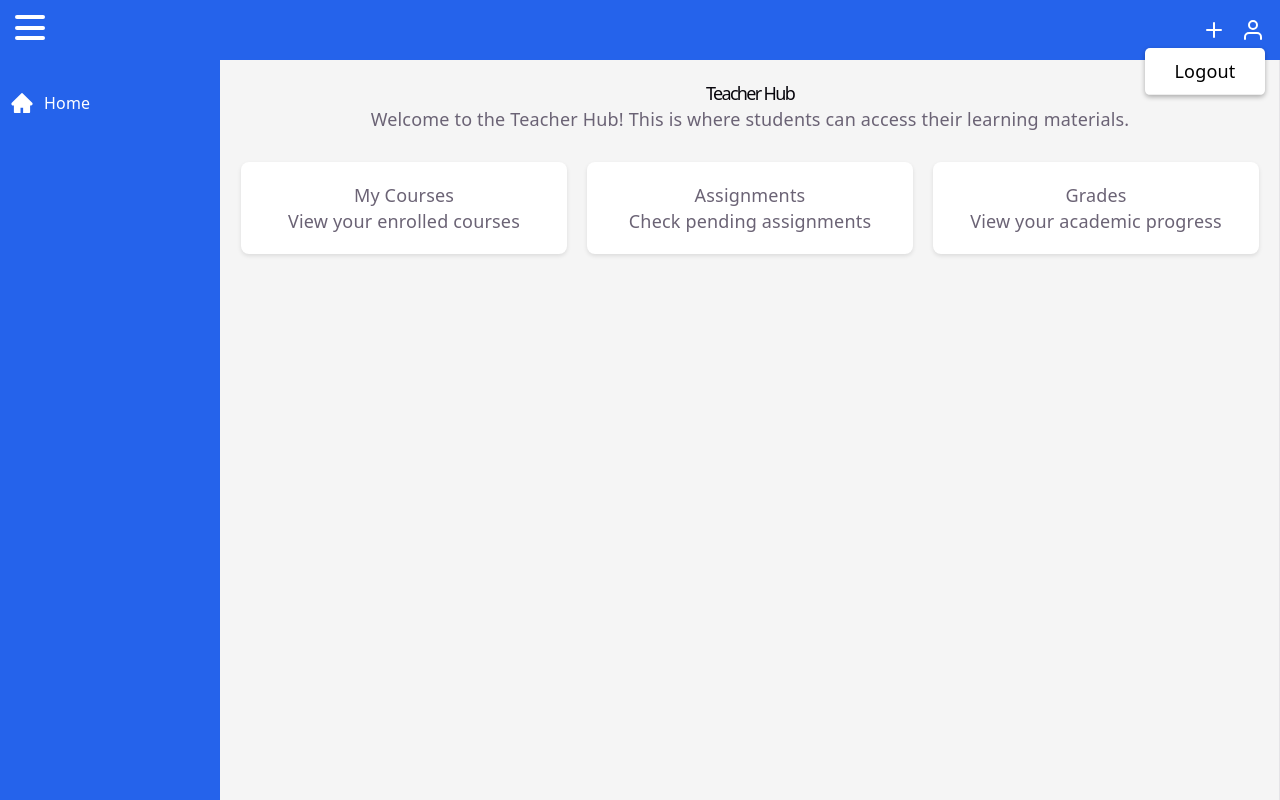
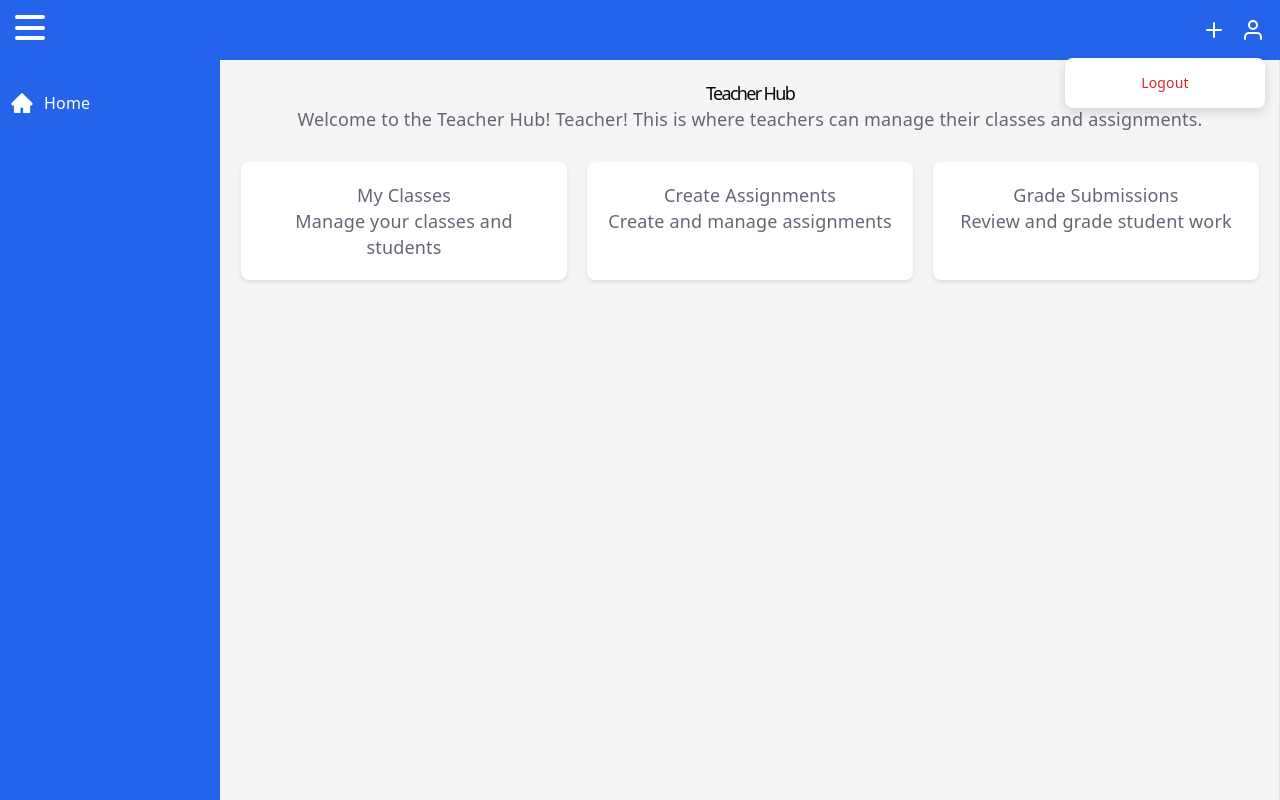
Before and after one commit to chazzzzz01/MathLit-Hub, a React (Vite) app: page /teacherhub in a window 1280 px wide. Both pictures are taken after a click on the icon 1253 px from the left and 30 px from the top of the page. Built offline with nearby package versions, Linux system fonts and the light colour scheme.

Commit message:
see user gmail account in profile icon

```diff
--- a/src/hub/TeacherHub.jsx
+++ b/src/hub/TeacherHub.jsx
@@ -1,13 +1,22 @@
 import '../App.css';  // Changed from './App.css' to '../App.css'
-import { useState } from 'react';
-import { useNavigate } from 'react-router-dom';
+import { useState, useEffect } from 'react';
+import { useNavigate, useLocation } from 'react-router-dom';
 import { AiFillHome } from 'react-icons/ai'; // Home icon
 import { FiPlus, FiUser } from 'react-icons/fi'; // Plus and Profile icons
 
 function TeacherHub() {
   const [sidebarCollapsed, setSidebarCollapsed] = useState(false);
   const [openDropdown, setOpenDropdown] = useState(null); // 'plus' or 'profile' or null
+  const [user, setUser] = useState(null); // Add state for user data
   const navigate = useNavigate();
+  const location = useLocation();
+
+  // Get user data from navigation state
+  useEffect(() => {
+    if (location.state?.user) {
+      setUser(location.state.user);
+    }
+  }, [location.state]);
 
   const toggleSidebar = () => {
     setSidebarCollapsed(!sidebarCollapsed);
@@ -91,6 +100,16 @@ function TeacherHub() {
 
             {/* Profile icon */}
             <div style={{ position: 'relative' }}>
+              {user?.picture ? (
+                <img
+                  src={user.picture}
+                  alt={user.name}
+                  style={styles.userAvatar}
+                  onClick={() =>
+                    setOpenDropdown(openDropdown === 'profile' ? null : 'profile')
+                  }
+                />
+              ) : (
                 <FiUser
                   size={24}
                   color="white"
@@ -99,8 +118,15 @@ function TeacherHub() {
                     setOpenDropdown(openDropdown === 'profile' ? null : 'profile')
                   }
                 />
+              )}
               {openDropdown === 'profile' && (
                 <div style={styles.dropdown}>
+                  {user && (
+                    <>
+                      <div style={styles.dropdownEmail}>{user.email}</div>
+                      <div style={styles.dropdownDivider}></div>
+                    </>
+                  )}
                   <div style={styles.dropdownItem} onClick={handleLogout}>
                     Logout
                   </div>
@@ -110,24 +136,24 @@ function TeacherHub() {
           </div>
         </header>
 
-        {/* Student Hub Content */}
+        {/* Teacher Hub Content */}
         <div style={styles.content}>
           <h1>Teacher Hub</h1>
-          <p>Welcome to the Teacher Hub! This is where students can access their learning materials.</p>
+          <p>Welcome to the Teacher Hub! {user ? user.name.split(' ')[0] : 'Teacher'}! This is where teachers can manage their classes and assignments.</p>
 
-          {/* Add your student-specific content here */}
+          {/* Add your teacher-specific content here */}
           <div style={styles.cardContainer}>
             <div style={styles.card}>
-              <h3>My Courses</h3>
-              <p>View your enrolled courses</p>
+              <h3>My Classes</h3>
+              <p>Manage your classes and students</p>
             </div>
             <div style={styles.card}>
-              <h3>Assignments</h3>
-              <p>Check pending assignments</p>
+              <h3>Create Assignments</h3>
+              <p>Create and manage assignments</p>
             </div>
             <div style={styles.card}>
-              <h3>Grades</h3>
-              <p>View your academic progress</p>
+              <h3>Grade Submissions</h3>
+              <p>Review and grade student work</p>
             </div>
           </div>
         </div>
@@ -162,6 +188,11 @@ const styles = {
     padding: '10px',
     cursor: 'pointer',
     width: '100%',
+    transition: 'background-color 0.2s',
+    borderRadius: '0 20px 20px 0',
+    ':hover': {
+      backgroundColor: 'rgba(255, 255, 255, 0.1)',
+    },
   },
   iconText: {
     marginLeft: '10px',
@@ -214,21 +245,48 @@ const styles = {
     backgroundColor: 'white',
     borderRadius: '2px',
   },
+  userAvatar: {
+    width: '32px',
+    height: '32px',
+    borderRadius: '50%',
+    cursor: 'pointer',
+    objectFit: 'cover',
+    border: '2px solid white',
+  },
   dropdown: {
     position: 'absolute',
-    top: '30px',
+    top: '40px',
     right: 0,
     backgroundColor: 'white',
     color: 'black',
-    borderRadius: '5px',
-    boxShadow: '0 2px 5px rgba(0,0,0,0.3)',
+    borderRadius: '8px',
+    boxShadow: '0 4px 12px rgba(0,0,0,0.15)',
     overflow: 'hidden',
-    minWidth: '120px',
+    minWidth: '200px',
+    zIndex: 1000,
+  },
+  dropdownEmail: {
+    padding: '12px 16px',
+    fontSize: '14px',
+    color: '#333',
+    backgroundColor: '#f8f9fa',
+    wordBreak: 'break-all',
+  },
+  dropdownDivider: {
+    height: '1px',
+    backgroundColor: '#e0e0e0',
   },
   dropdownItem: {
-    padding: '10px',
+    padding: '12px 16px',
     cursor: 'pointer',
-    borderBottom: '1px solid #eee',
+    transition: 'background-color 0.2s',
+    color: '#dc2626',
+    fontSize: '14px',
+    fontWeight: '500',
+    borderBottom: 'none',
+    ':hover': {
+      backgroundColor: '#fee2e2',
+    },
   },
   content: {
     padding: '20px',
@@ -248,6 +306,10 @@ const styles = {
     boxShadow: '0 2px 4px rgba(0,0,0,0.1)',
     cursor: 'pointer',
     transition: 'transform 0.2s, box-shadow 0.2s',
+    ':hover': {
+      transform: 'translateY(-2px)',
+      boxShadow: '0 4px 8px rgba(0,0,0,0.15)',
+    },
   },
 };
 
```
Lines whose indentation alone changed are shown as unchanged.
